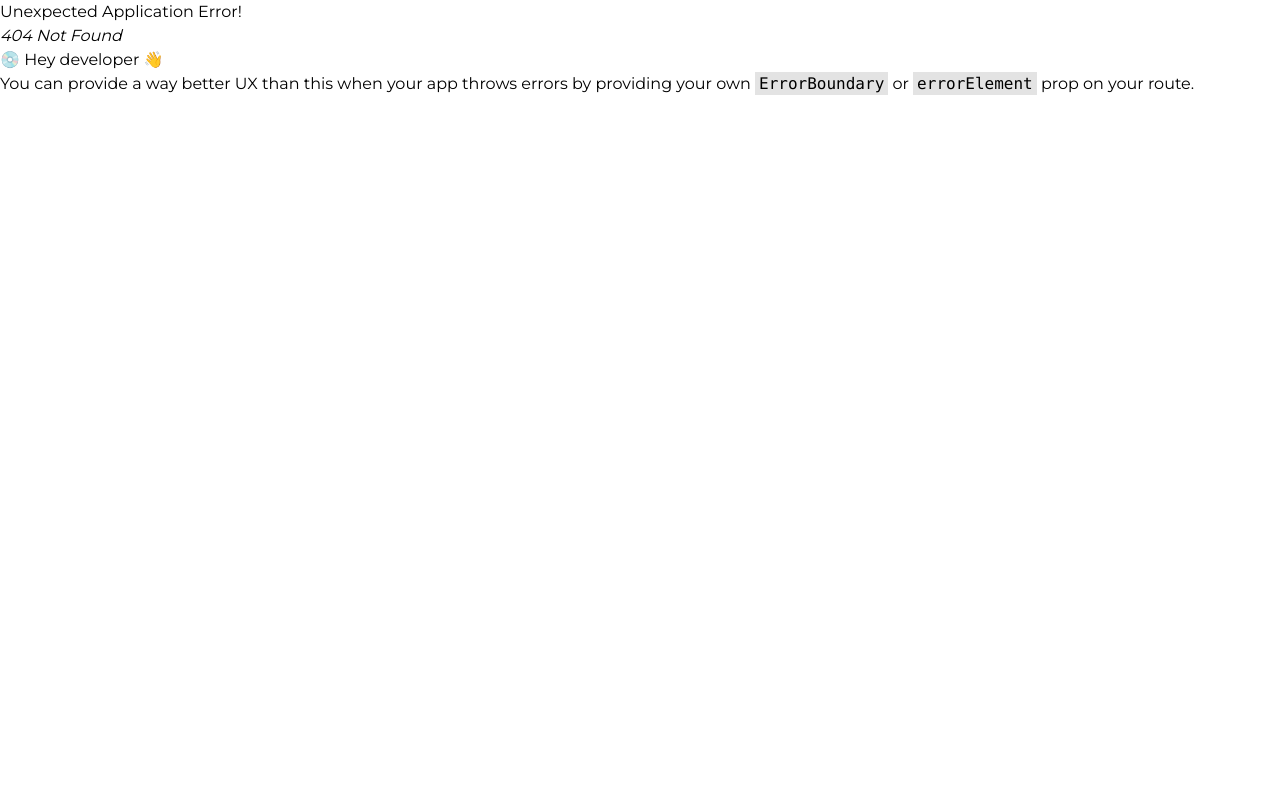
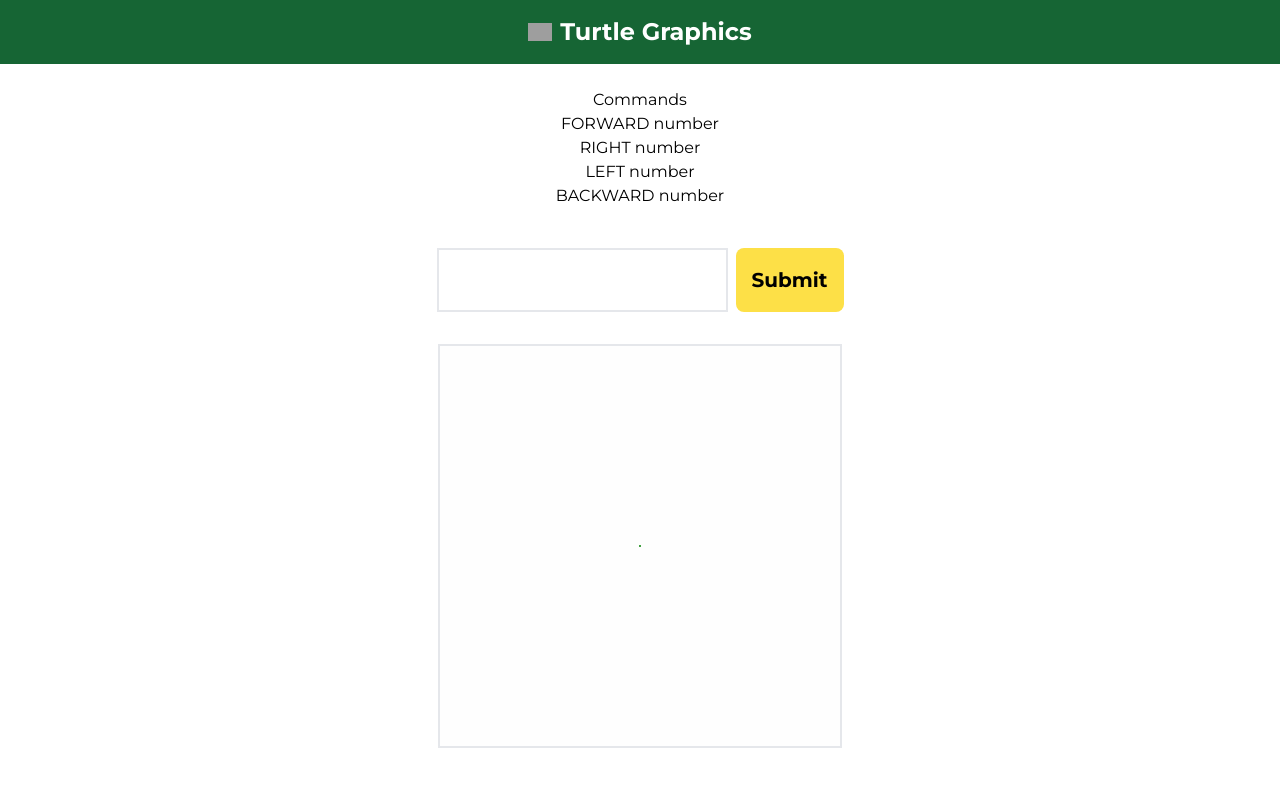
Before and after one commit to ShlokD/fe-challenges, a React (Vite) app: page /turtle-graphics in a window 1280 px wide. Before the commit this address had no page. Shown: the top 786 px of the page. Built offline with nearby package versions, Linux system fonts and the light colour scheme; grey boxes are pictures that could not be loaded.

Commit message:
Add turtle graphics

```diff
--- a/src/App.tsx
+++ b/src/App.tsx
@@ -81,6 +81,10 @@ function App() {
         <li className="text-2xl w-1/3 text-center my-2 bg-blue-500 text-white p-2 rounded-lg">
           <Link to={`/color-game`}>Color Game</Link>
         </li>
+
+        <li className="text-2xl w-1/3 text-center my-2 bg-blue-500 text-white p-2 rounded-lg">
+          <Link to={`/turtle-graphics`}>Turtle Graphics</Link>
+        </li>
       </ul>
     </div>
   );
--- a/src/main.tsx
+++ b/src/main.tsx
@@ -28,7 +28,7 @@ const CarCarousel = React.lazy(() => import("./car-carousel"));
 const SerializeState = React.lazy(() => import("./serialize-state"));
 const MasonryLayout = React.lazy(() => import("./masonry-layout"));
 const ColorGame = React.lazy(() => import("./color-game"));
-
+const TurtleGraphics = React.lazy(() => import("./turtle-graphics"));
 const router = createBrowserRouter([
   {
     path: "/",
@@ -126,6 +126,10 @@ const router = createBrowserRouter([
     path: "/color-game",
     element: <ColorGame />,
   },
+  {
+    path: "/turtle-graphics",
+    element: <TurtleGraphics />,
+  },
 ]);
 
 export const Main = (
--- /dev/null
+++ b/src/turtle-graphics/index.tsx
@@ -0,0 +1,179 @@
+import { useEffect, useRef, useState } from "react";
+
+import HomeLink from "../home-link";
+
+const CMDS: Record<string, string> = {
+  FORWARD: "FORWARD",
+  BACKWARD: "BACKWARD",
+  RIGHT: "RIGHT",
+  LEFT: "LEFT",
+};
+
+const toRadian = (val: number) => {
+  return (val / 180) * Math.PI;
+};
+
+type Position = {
+  x: number;
+  y: number;
+  angle: number;
+};
+const TurtleGraphics = () => {
+  const [commands, setCommands] = useState<string[]>([]);
+  const [command, setCommand] = useState<string>("");
+  const [currentPosition, setCurrentPosition] = useState<Position>({
+    x: 200,
+    y: 200,
+    angle: 0,
+  });
+  const canvasRef = useRef<HTMLCanvasElement | null>(null);
+
+  const moveForward = (val: number) => {
+    const canvas = canvasRef.current;
+    if (!canvas) {
+      return;
+    }
+    const context = canvas?.getContext("2d");
+    if (!context) {
+      return;
+    }
+
+    const cos = Math.cos(currentPosition.angle);
+    const sin = Math.sin(currentPosition.angle);
+    let newX = currentPosition.x + sin * val;
+    let newY = currentPosition.y + cos * val;
+
+    if (newX >= canvas.width) {
+      newX = canvas.width;
+    }
+
+    if (newX <= 0) {
+      newX = 0;
+    }
+
+    if (newY >= canvas.height) {
+      newY = canvas.height;
+    }
+
+    if (newY <= 0) {
+      newY = 0;
+    }
+
+    context?.lineTo(newX, newY);
+    context.lineWidth = 4;
+    context?.stroke();
+    setCurrentPosition({ ...currentPosition, x: newX, y: newY });
+  };
+
+  const handleSubmit = () => {
+    const parsed = command.split(" ");
+    setCommand("");
+    const [cmd, num] = parsed;
+    const val = parseInt(num);
+    if (!cmd || CMDS[cmd] === undefined || !val || isNaN(val)) {
+      setCommand("");
+      return;
+    }
+
+    if (cmd === "FORWARD") {
+      moveForward(val);
+    }
+
+    if (cmd === "BACKWARD") {
+      moveForward(-val);
+    }
+
+    if (cmd === "RIGHT") {
+      setCurrentPosition((prev) => ({
+        ...prev,
+        angle: prev.angle + toRadian(val),
+      }));
+    }
+
+    if (cmd === "LEFT") {
+      setCurrentPosition((prev) => ({
+        ...prev,
+        angle: prev.angle - toRadian(val),
+      }));
+    }
+
+    setCommands((prev) => {
+      return [...prev, command];
+    });
+    setCommand("");
+  };
+
+  useEffect(() => {
+    const canvas = canvasRef.current;
+    const context = canvas?.getContext("2d");
+    if (!context) {
+      return;
+    }
+    context.fillStyle = "#fefefe";
+    context.fillRect(0, 0, context.canvas.width, context.canvas.height);
+    context.moveTo(currentPosition.x, currentPosition.y);
+    context?.arc(
+      currentPosition.x,
+      currentPosition.y,
+      1,
+      0,
+      2 * Math.PI,
+      false,
+    );
+    context.fillStyle = "green";
+    context?.fill();
+  }, []);
+
+  return (
+    <div className="flex flex-col w-full h-full items-center">
+      <header className="bg-green-800 p-4 flex flex-row justify-center gap-2 items-center w-full">
+        <HomeLink />
+        <h1 className="font-bold text-2xl text-white"> Turtle Graphics </h1>
+      </header>
+      <main className="flex flex-col w-full h-full items-center">
+        <div className="flex flex-col p-4 my-2 text-center">
+          <p>Commands</p>
+          <p>FORWARD number</p>
+          <p>RIGHT number</p>
+          <p>LEFT number</p>
+          <p>BACKWARD number</p>
+        </div>
+
+        <div className="flex gap-2 my-4">
+          <input
+            className="p-4 border-2 text-xl font-bold"
+            value={command}
+            onChange={(ev) =>
+              setCommand((ev?.target as HTMLInputElement)?.value.toUpperCase())
+            }
+          ></input>
+          <button
+            className="p-4 rounded-lg bg-yellow-300 font-bold text-xl"
+            onClick={handleSubmit}
+          >
+            Submit
+          </button>
+        </div>
+        <canvas
+          className="border-2 my-4"
+          width={400}
+          height={400}
+          ref={canvasRef}
+        ></canvas>
+        {commands.length > 0 && (
+          <div className="flex flex-col rounded-lg p-4 border-2 w-1/2 text-center text-lg">
+            {commands.map((cmd, i) => {
+              return (
+                <p className="p-2" key={`cmd-${i}`}>
+                  {cmd}
+                </p>
+              );
+            })}
+          </div>
+        )}
+      </main>
+    </div>
+  );
+};
+
+export default TurtleGraphics;
```
